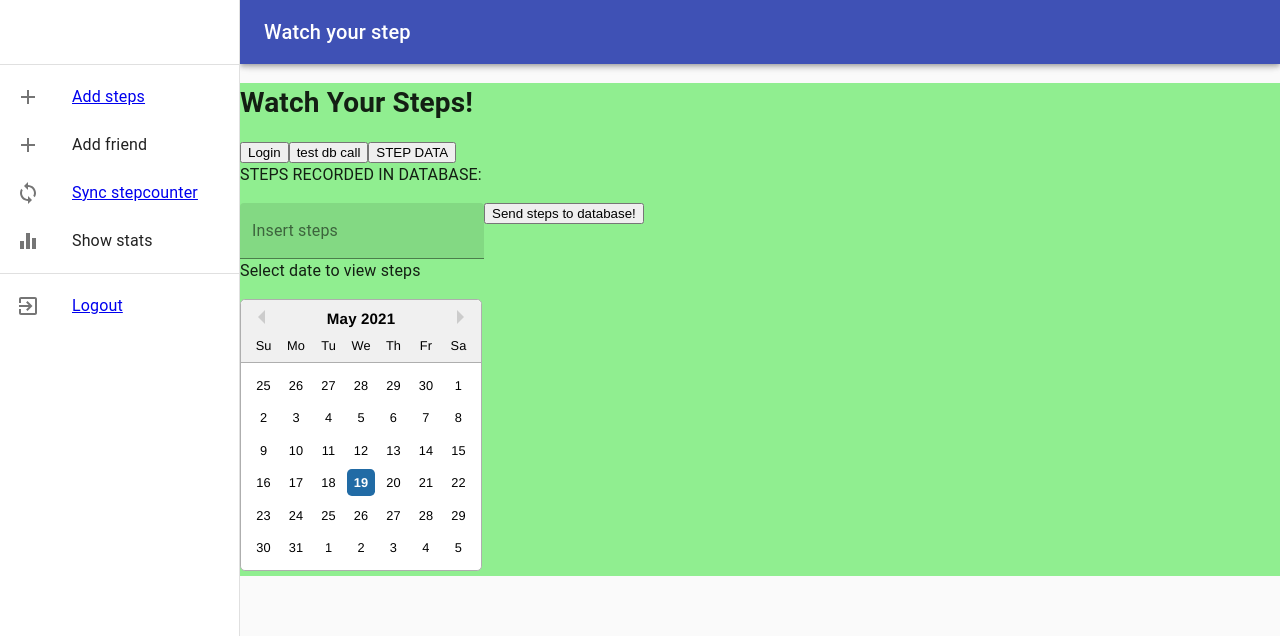
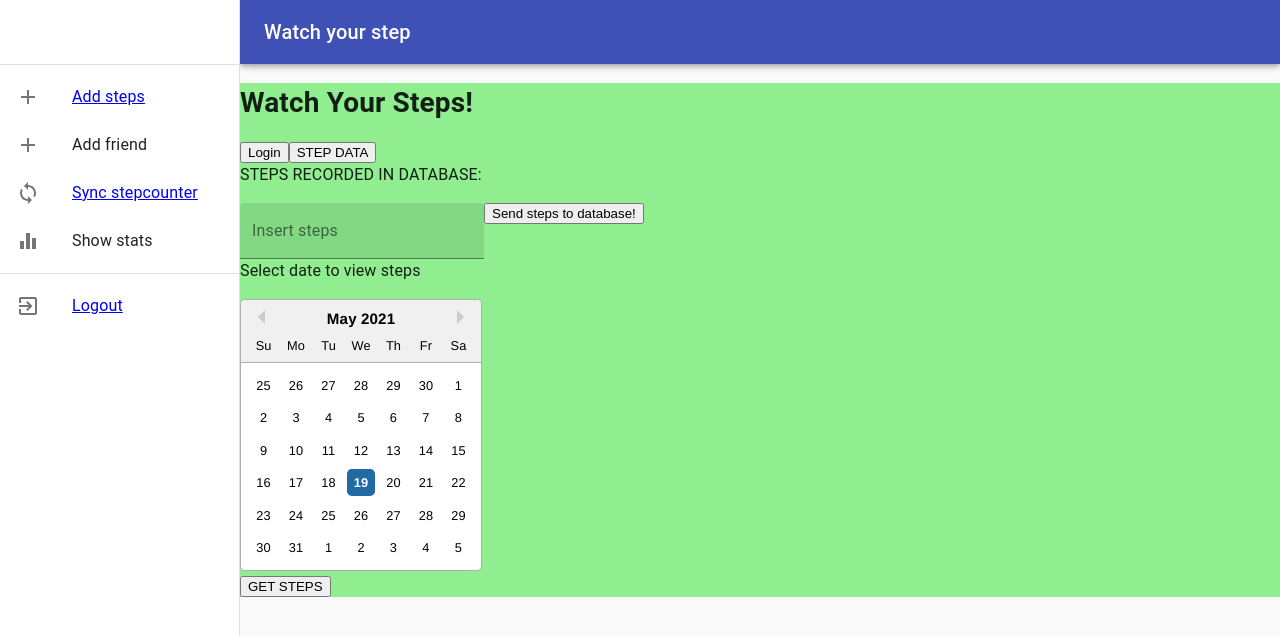
Before and after one commit to kimlintu/grupp17, a React (Create React App) app: page /steps in a window 1280 px wide. Shown: the top 636 px of the page. Built offline with nearby package versions, Linux system fonts and the light colour scheme.

Commit message:
added server call after choosing dates

```diff
--- a/src/presenter/steps.js
+++ b/src/presenter/steps.js
@@ -10,7 +10,7 @@ function Steps() {
     const [status, setStatus] = useState('');
     const [startDate, setStartDate] = useState(new Date());
     const [endDate, setEndDate] = useState(null);
-    console.log("STARTDATE: ", startDate);
+    console.log("STARTDATE: ", startDate.getDate());
     console.log("ENDDATE: ", endDate)
 
     return createElement(StepsView, {
@@ -33,9 +33,19 @@ function Steps() {
         },
         getSteps: async () => {
             try {
-                const db_response = await apiGetRequest({ resource: 'steps' });
-                const data = await db_response.json(); //get only the data from response
-                setSteps(data);
+                const data = await apiGetRequest({
+                    resource: 'steps/get',
+                    parameters: [
+                        { key: 'start_date_year', value: startDate.getFullYear() },
+                        { key: 'start_date_month', value: startDate.getMonth() + 1 },//0 based
+                        { key: 'start_date_day', value: startDate.getDate() },
+                        { key: 'stop_date_year', value: endDate.getFullYear() },
+                        { key: 'stop_date_month', value: endDate.getMonth() + 1 },//0 based
+                        { key: 'stop_date_day', value: endDate.getDate() },
+                        { key: 'deviceId', value: 'steppy' }
+                    ]
+                });
+                console.log(data);
             } catch (error) {
                 console.log(error);
             }
--- a/src/view/stepsView.js
+++ b/src/view/stepsView.js
@@ -21,9 +21,6 @@ const StepsView = ({ datePick, getSteps, steps, postSteps, status, getStepsData
         Login
         </button>
     </Link>}
-    <button onClick={() => getSteps()}>
-      test db call
-      </button>
       <button onClick={() => getStepsData()}>
       STEP DATA
       </button>
@@ -39,6 +36,10 @@ const StepsView = ({ datePick, getSteps, steps, postSteps, status, getStepsData
     </Typography>
 
     {datePick()}
+    <button onClick={() => getSteps()}>
+      GET STEPS
+    </button>
+
 
 
 
```
